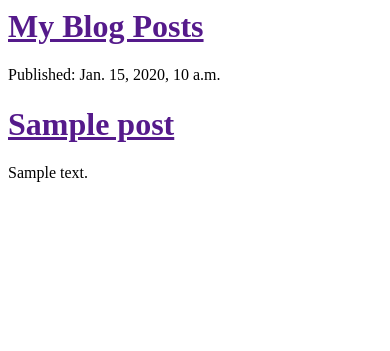
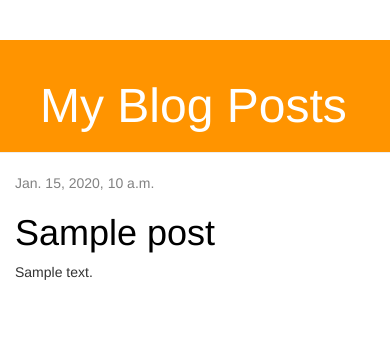
Before and after one commit to anil-maurya/django-blog, a Django app: template blog/templates/blog/post_list.html in a window 390 px wide. Shown: the top 351 px of the page. Run offline with Django 3.2, Linux system fonts and the light colour scheme; the template is opened without the code that fills it: values that come from a table or form of the project are taken from there, others are empty; tables that the repository leaves empty hold one stand-in row (values such as "Sample post"); some libraries are stand-ins or nearby versions.

Commit message:
Add post details

```diff
--- /dev/null
+++ b/blog/static/css/blog.css
@@ -0,0 +1,46 @@
+.page-header {
+    background-color: #ff9400;
+    margin-top: 0;
+    padding: 20px 20px 20px 40px;
+}
+
+.page-header h1, .page-header h1 a, .page-header h1 a:visited, .page-header h1 a:active {
+    color: #ffffff;
+    font-size: 36pt;
+    text-decoration: none;
+}
+
+.content {
+    margin-left: 40px;
+}
+
+h1, h2, h3, h4 {
+    font-family: 'Lobster', cursive;
+}
+
+.date {
+    color: #828282;
+}
+
+.save {
+    float: right;
+}
+
+.post-form textarea, .post-form input {
+    width: 100%;
+}
+
+.top-menu, .top-menu:hover, .top-menu:visited {
+    color: #ffffff;
+    float: right;
+    font-size: 26pt;
+    margin-right: 20px;
+}
+
+.post {
+    margin-bottom: 70px;
+}
+
+.post h1 a, .post h1 a:visited {
+    color: #000000;
+}
--- /dev/null
+++ b/blog/templates/blog/base.html
@@ -0,0 +1,24 @@
+{% load staticfiles %}
+<html>
+    <head>
+        <title>My Django blog</title>
+        <link rel="stylesheet" href="{% static 'css/blog.css' %}">
+        <link href="//fonts.googleapis.com/css?family=Lobster&subset=latin,latin-ext" rel="stylesheet" type="text/css">
+        <link rel="stylesheet" href="//maxcdn.bootstrapcdn.com/bootstrap/3.2.0/css/bootstrap.min.css">
+        <link rel="stylesheet" href="//maxcdn.bootstrapcdn.com/bootstrap/3.2.0/css/bootstrap-theme.min.css">
+
+    </head>
+    <body>
+        <div class="page-header">
+            <h1><a href="">My Blog Posts</a></h1>
+        </div>
+        <div class="content container">
+                <div class="row">
+                    <div class="col-md-8">
+                        {% block content %}
+                        {% endblock %}
+                    </div>
+                </div>
+            </div>
+    </body>
+</html>
--- a/blog/templates/blog/post_list.html
+++ b/blog/templates/blog/post_list.html
@@ -1,17 +1,12 @@
-<html>
-    <head>
-        <title>Django Girls blog</title>
-    </head>
-    <body>
-        <div>
-            <h1><a href="">My Blog Posts</a></h1>
+{% extends 'blog/base.html' %}
+{% block content %}
+    {% for post in posts %}
+        <div class="post">
+            <div class="date">
+                {{ post.published_date }}
+            </div>
+            <h1><a href="{% url 'post_detail' pk=post.pk %}">{{ post.title }}</a></h1>
+            <p>{{ post.text|linebreaksbr }}</p>
         </div>
-        {% for post in posts %}
-            <div>
-                <p>Published: {{ post.published_date}}</p>
-                <h1><a href="">{{ post.title}}</a></h1>
-                <p>{{ post.text |linebreaksbr }}</p>
-            </div>
-        {% endfor %}
-    </body>
-</html>
+    {% endfor %}
+{% endblock %}
--- a/blog/urls.py
+++ b/blog/urls.py
@@ -3,4 +3,5 @@ from . import views
 
 urlpatterns = [
     url(r'^$', views.post_list, name='post_list'),
+    url(r'^post/(?P<pk>\d+)/$', views.post_detail, name="post_detail")
 ]
--- a/mysite/settings.py
+++ b/mysite/settings.py
@@ -122,4 +122,5 @@ USE_TZ = True
 # https://docs.djangoproject.com/en/2.0/howto/static-files/
 
 STATIC_URL = '/static/'
-STATIC_ROOT = os.path.join(BASE_DIR, 'static')
+# STATIC_ROOT = os.path.join(BASE_DIR, 'static')
+STATIC_ROOT = './blog/static'
```
Also changed, not shown: blog/templates/blog/post_detail.html (added, +13 -0 lines), blog/views.py (+7 -2 lines).
